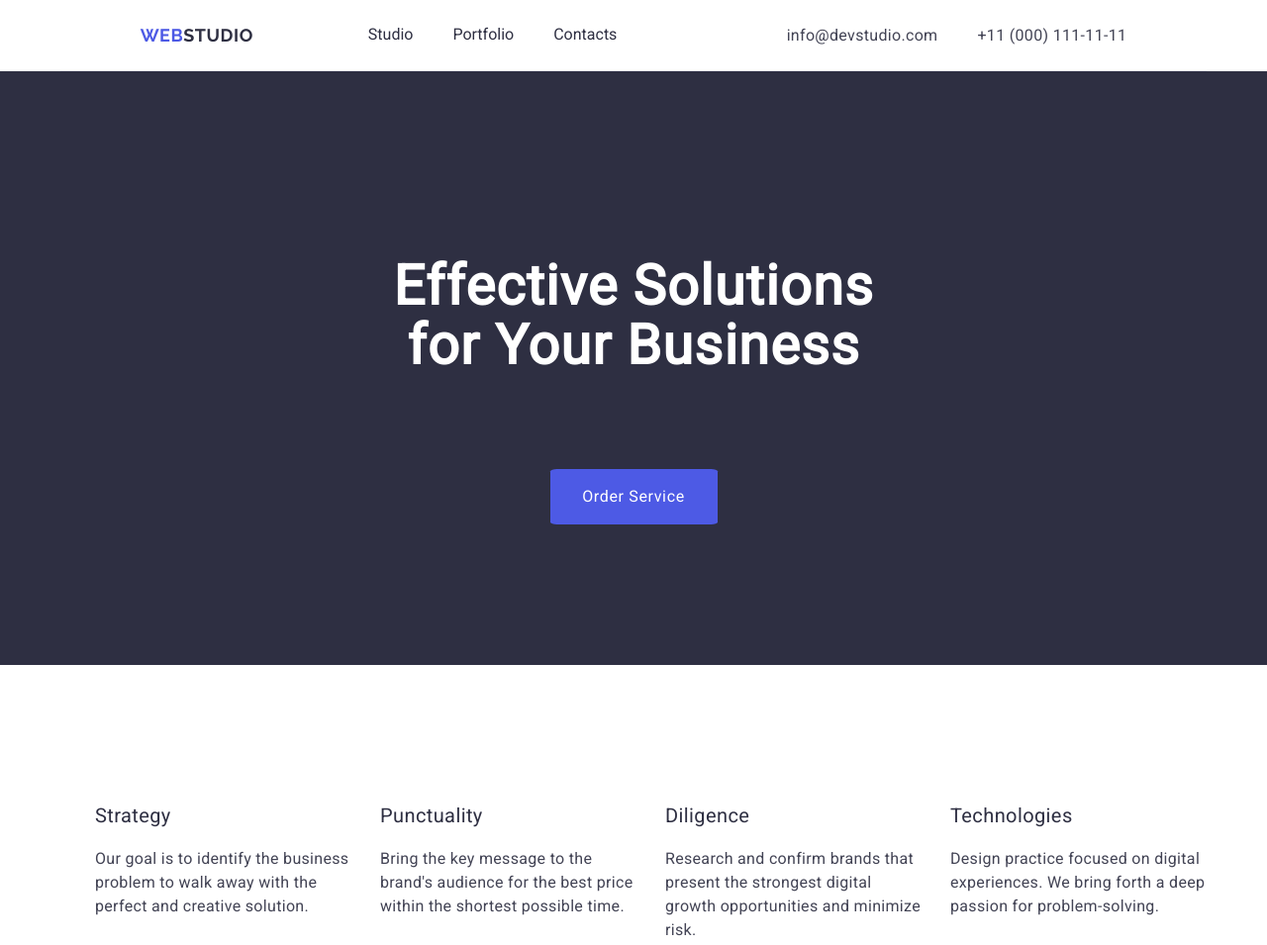
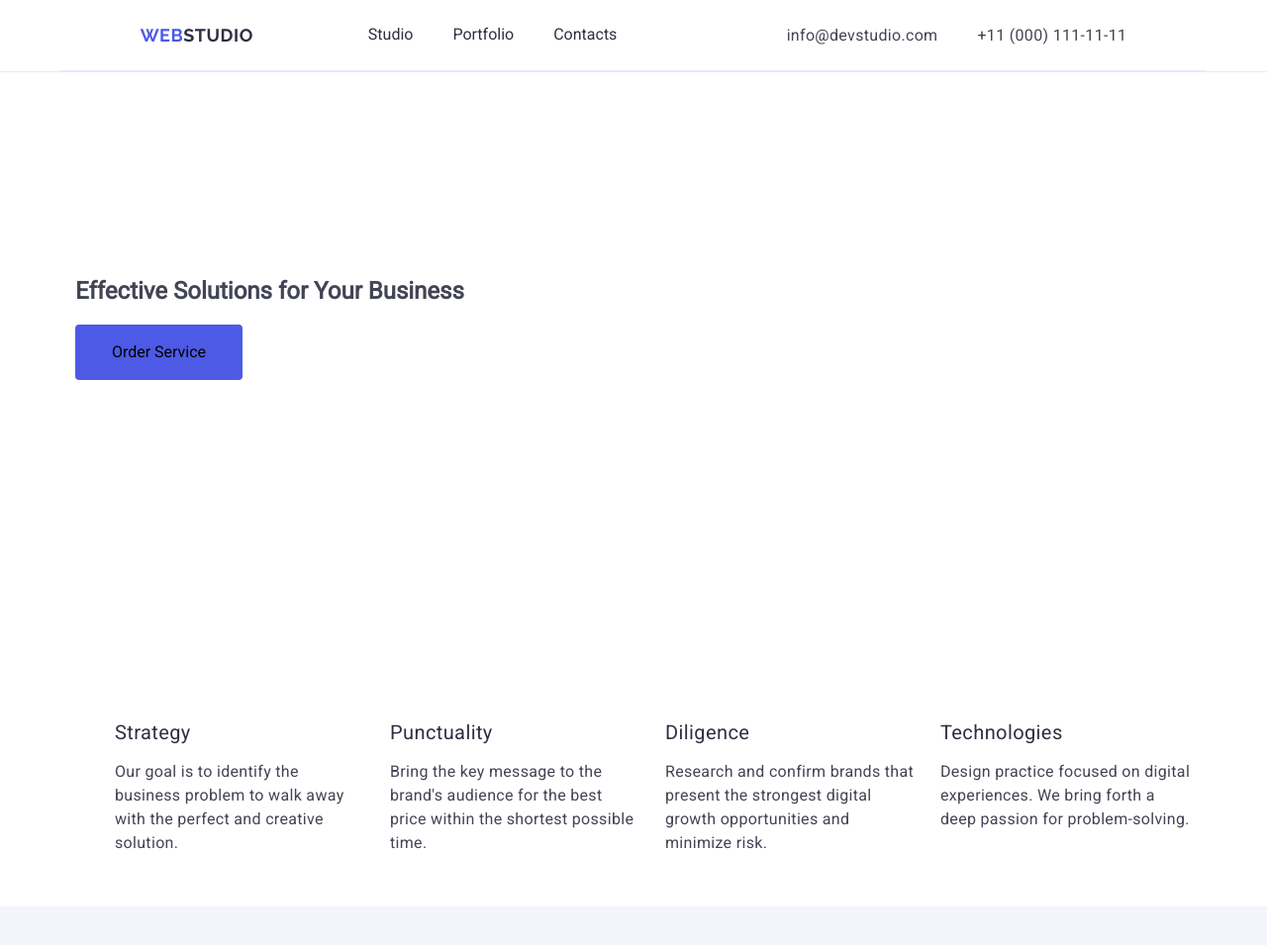
Before and after one commit to RoyalNegative/goit-markup-hw-03, a plain HTML site: page index.html in a window 1280 px wide. Shown: the top 955 px of the page at 99% size. Drawn offline with nearby package versions, Linux system fonts and the light colour scheme.

Commit message:
changes to section 1 - 2

```diff
--- a/css/styles.css
+++ b/css/styles.css
@@ -49,7 +49,9 @@ span {
     padding: 0 15px;
 }
 
-
+.header{
+    border-bottom: 1px solid #e7e9fc
+}
 
 .nav-items{
     display: flex;
@@ -96,39 +98,24 @@ header a:focus {
     letter-spacing: 0.02em;
 }
 
-
+/* Section 1*/
 
 .hero {
-    height: 600px;
-    text-align: center;
-    display: flex;
-    flex-direction: column;
-    justify-content: center;
-    align-items: center;
-    gap: 48px;
-    background-color: #2E2F42;
-    color: white;
+    padding: 188px 0;
 }
 
-.hero .hero-text {
-    font-size: 56px;
-    line-height: 1.07;
-    letter-spacing: 0.02em;
-    height: 120px;
-    width: 496px;
+.hero .container .hero-text {
+    max-width: 496px;
 }
 
 .hero .hero-button {
-    color: white;
-    background-color: #4D5AE5;
+    display: block;
+    background-color: #4d5ae5;
     border: none;
-    font-size: 16px;
-    font-weight: 500;
-    line-height: 1.5;
-    letter-spacing: 0.04em;
-    width: 169px;
     height: 56px;
-    border-radius: 4%;
+    min-width: 169px;
+    border-radius: 4px;
+    cursor: pointer;
 }
 
 .hero .hero-button:hover,
@@ -139,27 +126,25 @@ header a:focus {
 
 /* About us section */
 
-.hidden{
+.visually-hidden{
     display: none;
 }
 .about-us{
     height: 344px;
+    padding: 120px 0;
+}
+
+.aboutus-items{
     display: flex;
-    flex-direction: column;
-    justify-content: center;
-}
-.about-us ul{
-    display: flex;
-    align-items: center;
-    justify-content: center;
     gap: 24px;
 }
 
 .aboutus-item{
-    width: 264px;
-    height: 104px;
+    width: calc((100% - 72px) / 4);
 }
+
 .item-header{
+    margin-bottom: 8px;
     font-weight: 500;
     font-size: 20px;
     line-height: 1.2;
--- a/index.html
+++ b/index.html
@@ -32,12 +32,15 @@
     </header>
     <main>
         <section class="hero"> <!-- Hero section -->
+            <div class="container">
                 <h1 class="hero-text">Effective Solutions for Your Business</h1>
                 <button type="button" class="hero-button">Order Service</button>
+            </div>
         </section>
         <section class="about-us"> <!-- About us kind of-->
-            <h2 class="hidden">gizlenecek baslik</h2>
-            <ul>
+            <div class="container">
+                <h2 class="visually-hidden">gizlenecek baslik</h2>
+                <ul class="aboutus-items">
                     <li class="aboutus-item">
                         <h3 class="item-header">Strategy</h3>
                         <p class="item-text">
@@ -67,6 +70,7 @@
                         </p>
                     </li>
                 </ul>
+            </div>
             </section>
         <section class="our-team"> <!-- Our team section -->
             <h2 class="our-team-header">Our Team</h2>
```
Lines whose indentation alone changed are shown as unchanged.
